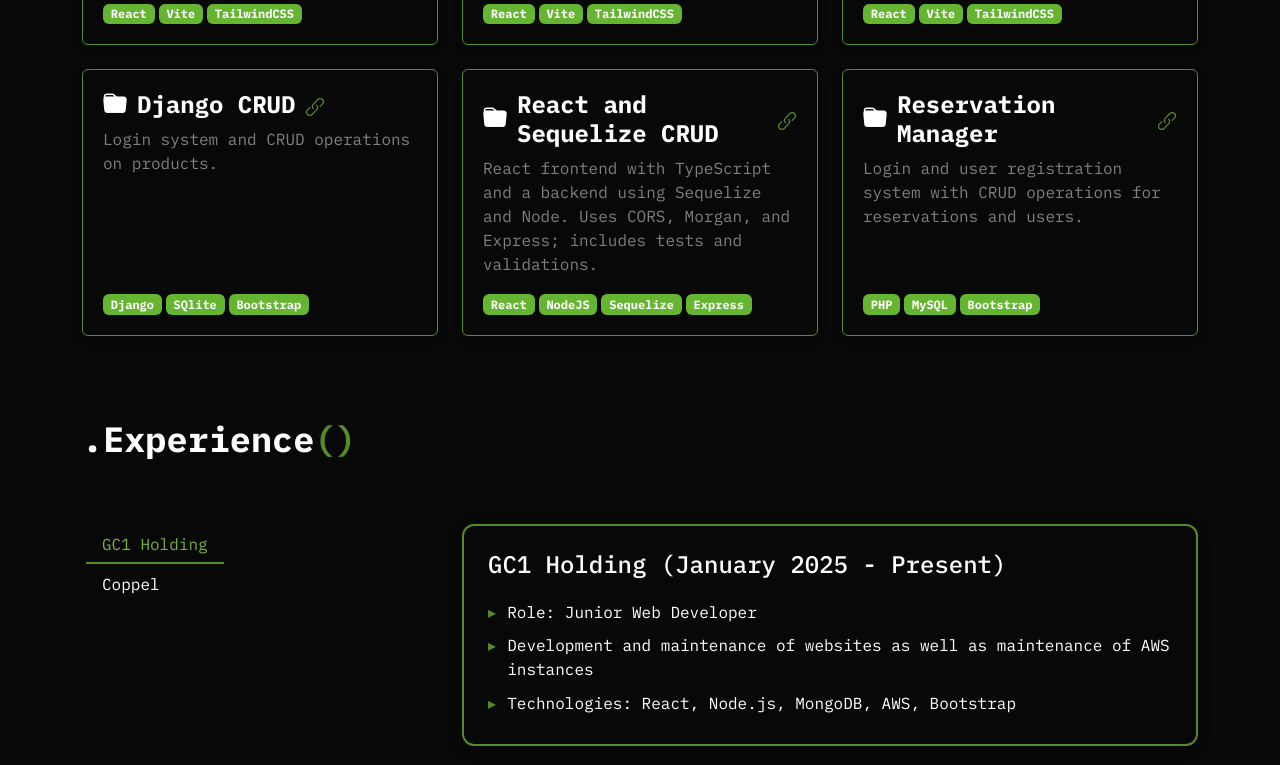
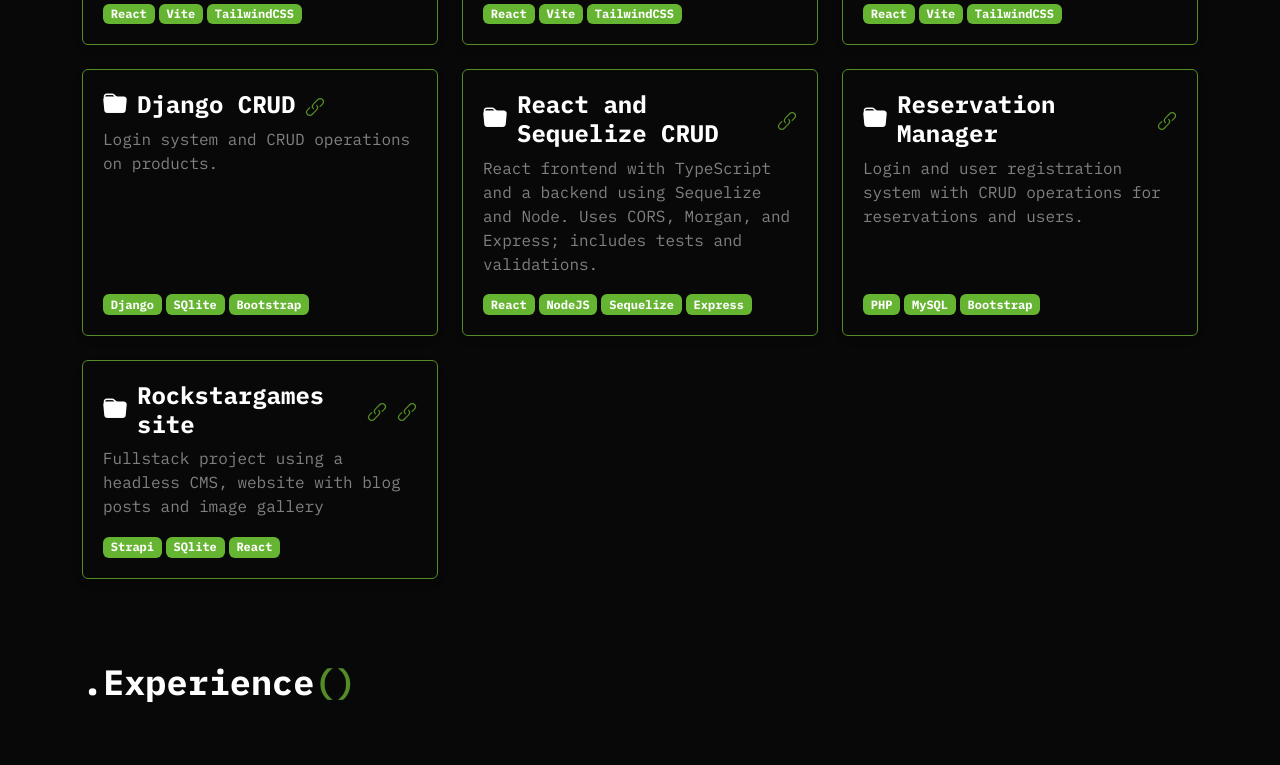
Before and after one commit to AntonioAguilar27/portafolio-web, a React (Vite) app: page / in a window 1280 px wide. Shown: the part 1551-2316 px from the top of the page. Built offline with nearby package versions, Linux system fonts and the light colour scheme.

Commit message:
agregando nuevo proyecto

```diff
--- a/src/components/Aside.tsx
+++ b/src/components/Aside.tsx
@@ -21,5 +21,4 @@ const Aside: React.FC = () => (
     </div>
   </aside>
 );
-
 export default Aside;
--- a/src/components/Proyects.tsx
+++ b/src/components/Proyects.tsx
@@ -49,6 +49,13 @@ const Projects: React.FC = () => {
               link: "https://github.com/AntonioAguilar27/Reservaciones2",
               badges: ["PHP", "MySQL", "Bootstrap"],
             },
+            {
+              title: t("project7.title"),
+              desc: t("project7.desc"),
+              link: "https://github.com/AntonioAguilar27/Frontend-React-Strapi-Rockstar",
+              link2: "https://github.com/AntonioAguilar27/Backend-React-Strapi-Rockstar",
+              badges: ["Strapi", "SQlite", "React"],
+            },
           ].map((project, index) => (
             <div className="col" key={index}>
               <div className="card h-100 project-card">
@@ -58,6 +65,11 @@ const Projects: React.FC = () => {
                     <a href={project.link} target="_blank" rel="noreferrer" className="external-link">
                       <ExternalLinkIcon />
                     </a>
+                    {project.link2 && (
+                      <a href={project.link2} target="_blank" rel="noreferrer" className="external-link">
+                        <ExternalLinkIcon />
+                      </a>
+                    )}
                   </h5>
                   <p className="card-text">{project.desc}</p>
                   <div className="badge-container">
--- a/src/i18n/en.json
+++ b/src/i18n/en.json
@@ -48,6 +48,10 @@
       "title": "Reservation Manager",
       "desc": "Login and user registration system with CRUD operations for reservations and users."
     },
+    "project7": {
+      "title": "Rockstargames site",
+      "desc": "Fullstack project using a headless CMS, website with blog posts and image gallery"
+    },
     "technologies": {
       "shopify": "Shopify",
       "liquid": "Liquid",
--- a/src/i18n/es.json
+++ b/src/i18n/es.json
@@ -49,6 +49,10 @@
     "project6": {
       "title": "Gestor de resevaciones",
       "desc": "Inicio de sesión, registro de usuarios, operaciones crud sobre reservaciones y usuarios"
+    },
+    "project7": {
+      "title": "Rockstargames sitio web",
+      "desc": "Proyecto fullstack utiliazando un headless cms, sitio web con entradas de blog y galeria de imagenes "
     },
 
 
```
